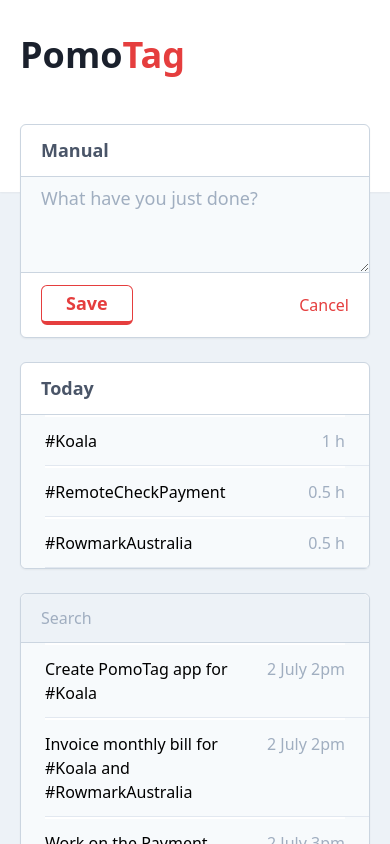
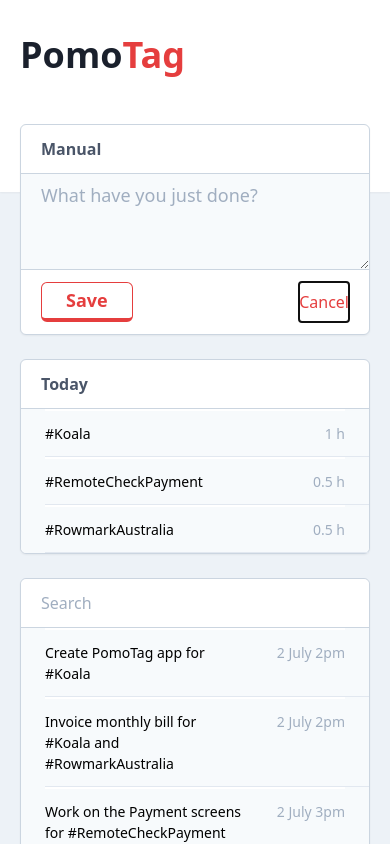
Before and after one commit to bachly/koaladigital-mini-website, a Next.js app: page /pomotag in a window 390 px wide. Both pictures are taken after a click on the button "Manual". Shown: the top 844 px of the page. Built offline with nearby package versions, Linux system fonts and the light colour scheme.

Commit message:
Fix font and buttons

```diff
--- a/pages/pomotag.js
+++ b/pages/pomotag.js
@@ -21,55 +21,79 @@
   },
 ];
 
-const pomoInitialState = {
+function reducer(state, { type, payload }) {
+  switch (type) {
+    case "toggleManualMode":
+      return {
+        ...state,
+        manualModeOn: !state.manualModeOn,
+      };
+    case "startPomo":
+      return {
+        ...state,
+        running: true,
+        remainingSeconds: 1500,
+      };
+    case "cancelPomo":
+      return {
+        ...state,
+        running: false,
+      };
+    case "stopPomo":
+      return {
+        ...state,
+        running: false,
+      };
+    case "changeEntry":
+      return {
+        ...state,
+        newEntry: payload,
+      };
+    case "countdownPomo":
+      return {
+        ...state,
+        remainingSeconds: payload.remainingSeconds,
+      };
+    default:
+      return state;
+  }
+}
+
+function PomoTagPage() {
+  const [state, dispatch] = React.useReducer(reducer, {
+    manualModeOn: false,
+    newEntry: "",
+    items: initialItems,
     running: false,
     remainingSeconds: 1500,
-};
-
-function PomoTagPage() {
-  const [manualModeOn, setManualOn] = React.useState(false);
-  const [pomoState, setPomoState] = React.useState(pomoInitialState);
-  const [state, setState] = React.useState({
-    newEntry: "",
-    items: initialItems,
   });
 
   function toggleManualMode(event) {
     event.preventDefault();
-    setManualOn(!manualModeOn);
+    dispatch({ type: "toggleManualMode" });
   }
 
   function startPomo(event) {
     event.preventDefault();
-    setPomoState((state) => ({
-      ...state,
-      running: true,
-      remainingSeconds: 1500,
-    }));
+    dispatch({ type: "startPomo" });
   }
 
   function cancelPomo(event) {
     event.preventDefault();
-    setPomoState((state) => ({
-      ...state,
-      running: false,
-    }));
+    dispatch({ type: "cancelPomo" });
   }
 
-  function donePomo(event) {
+  function stopPomo(event) {
     event.preventDefault();
-    setPomoState((state) => ({
-      ...state,
-      running: false,
-    }));
+    dispatch({ type: "stopPomo" });
   }
 
   function changeEntry(event) {
     event.persist();
-    setState((state) => ({
-      ...state,
-      newEntry: event.target.value,
-    }));
+    dispatch({
+      type: "changeEntry",
+      payload: event.target.value,
+    });
   }
 
   function saveEntry(event) {
@@ -93,27 +117,28 @@
     }
   }
 
-  const minuteDisplay = () => Math.floor(pomoState.remainingSeconds / 60);
+  const minuteDisplay = () => Math.floor(state.remainingSeconds / 60);
   const secondDisplay = () => {
-    const mod = Math.floor(pomoState.remainingSeconds % 60);
+    const mod = Math.floor(state.remainingSeconds % 60);
     return mod < 10 ? `0${mod}` : mod;
   };
 
   useInterval(
     () => {
-      if (pomoState.remainingSeconds === 0) {
-        setPomoState((state) => ({
-          ...state,
-          running: false,
-        }));
+      if (state.remainingSeconds === 0) {
+        dispatch({
+          type: "stopPomo",
+        });
       } else {
-        setPomoState((state) => ({
-          ...state,
+        dispatch({
+          type: "countdownPomo",
+          payload: {
             remainingSeconds: state.remainingSeconds - 1,
-        }));
+          },
+        });
       }
     },
-    pomoState.running ? 1000 : 0
+    state && state.running ? 1000 : 0
   );
 
   function itemsByFirstTag() {
@@ -153,25 +178,13 @@
             <div className="">
               <CardSimple>
                 <CardTitle>
-                  <div className="font-bold text-lg">
-                    {manualModeOn ? `Manual` : `Pomodoro`}
-                  </div>
-                  <div>
-                    {!manualModeOn ? (
-                      <button
-                        className="text-red-600"
-                        onClick={toggleManualMode}
-                      >
-                        {`Manual`}
-                      </button>
-                    ) : (
-                      <></>
-                    )}
+                  <div className="font-bold text-md">
+                    {state.manualModeOn ? `Manual` : `Pomodoro`}
                   </div>
                 </CardTitle>
 
                 <div className="bg-gray-100 border-b border-gray-400 h-24 flex flex-col justify-center">
-                  {manualModeOn ? (
+                  {state.manualModeOn ? (
                     <>
                       <div className="h-full">
                         <textarea
@@ -182,7 +195,7 @@
                         ></textarea>
                       </div>
                     </>
-                  ) : pomoState.running ? (
+                  ) : state.running ? (
                     <>
                       <div className="px-5 font-bold text-6xl leading-tight text-gray-800 text-center">
                         <span className="text-red-600">{minuteDisplay()}</span>
@@ -200,55 +213,54 @@
                 </div>
 
                 <div className="flex justify-between px-5 py-3">
-                  {manualModeOn ? (
+                  {state.manualModeOn ? (
                     <>
                       <Button onClick={saveEntry}>
                         <div className="text-lg font-bold text-red-600">
                           Save
                         </div>
                       </Button>
+                      <button
+                        className="text-red-600"
+                        onClick={toggleManualMode}
+                      >
+                        Cancel
+                      </button>
                     </>
-                  ) : pomoState.running ? (
+                  ) : state.running ? (
                     <>
-                      <Button onClick={donePomo}>
+                      <Button onClick={stopPomo}>
                         <div className="text-lg font-bold text-red-600">
-                          Done
+                          Stop
                         </div>
                       </Button>
                     </>
                   ) : (
+                    <>
                       <Button onClick={startPomo}>
                         <div className="text-lg font-bold text-red-600">
                           Start
                         </div>
                       </Button>
-                  )}
-                  <div className="text-center">
-                    {pomoState.running ? (
+                      {!state.manualModeOn ? (
                         <button
-                        className="text-red-600 mt-2"
-                        onClick={cancelPomo}
-                      >
-                        Cancel
-                      </button>
-                    ) : manualModeOn ? (
-                      <button
-                        className="text-red-600 mt-2"
+                          className="text-red-600"
                           onClick={toggleManualMode}
                         >
-                        Cancel
+                          {`Manual`}
                         </button>
                       ) : (
                         <></>
                       )}
-                  </div>
+                    </>
+                  )}
                 </div>
               </CardSimple>
             </div>
             <div className="mt-6">
               <CardSimple className="mt-6">
                 <CardTitle>
-                  <div className="font-bold text-lg">Today</div>
+                  <div className="font-bold text-md">Today</div>
                 </CardTitle>
 
                 <div className="bg-gray-100 rounded-b-md">
@@ -260,7 +272,7 @@
           <div className="w-full mt-6 lg:mt-0 lg:w-2/3 lg:pl-6">
             <CardSimple>
               <input
-                className="bg-gray-200 w-full px-5 py-3 border-b border-gray-400 rounded-t-md"
+                className="bg-white w-full px-5 py-3 border-b border-gray-400 rounded-t-md"
                 placeholder="Search"
               />
               <div className="bg-gray-100 rounded-b-md">
@@ -306,7 +318,7 @@
 function ListItems({ items }) {
   return items.map((item, index) => (
     <div key={index} className="border-b border-gray-300 pr-6 ml-6">
-      <div className="border-t-2 border-white flex py-3">
+      <div className="text-sm lg:text-base border-t-2 border-white flex py-3">
         <span className="w-4/6 lg:w-5/6">{item.name}</span>
         <span className="w-2/6 lg:w-1/6 text-gray-500 text-right">
           {item.datetimeStarted}
@@ -321,7 +333,7 @@
     const tag = itemsByFirstTag[index];
     return (
       <div key={index} className="border-b border-gray-300 pr-6 ml-6">
-        <div className="border-t-2 border-white flex py-3">
+        <div className="text-sm lg:text-base border-t-2 border-white flex py-3">
           <span className="w-4/6">#{tag.tag}</span>
           <span className="w-2/6 text-gray-500 text-right">
             {(tag.items.length * 30) / 60} h
```
Lines whose indentation alone changed are shown as unchanged.
